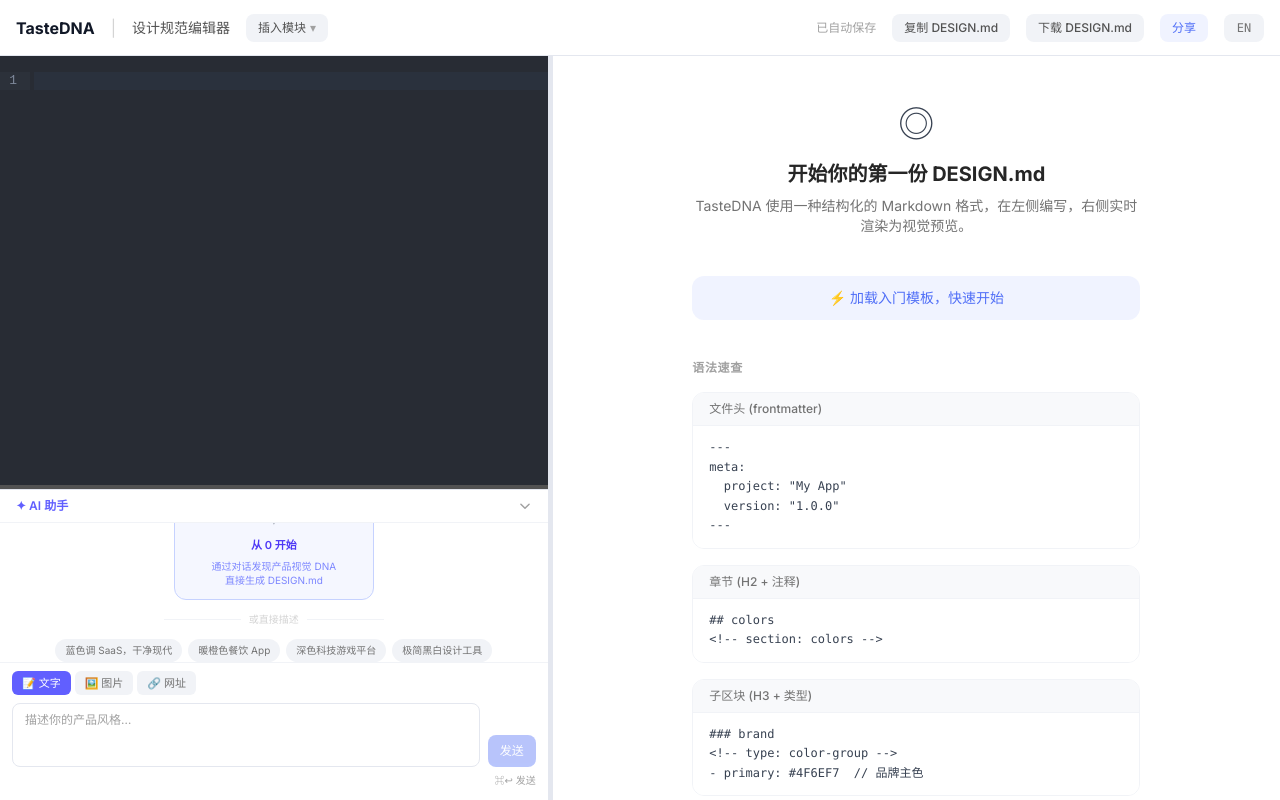
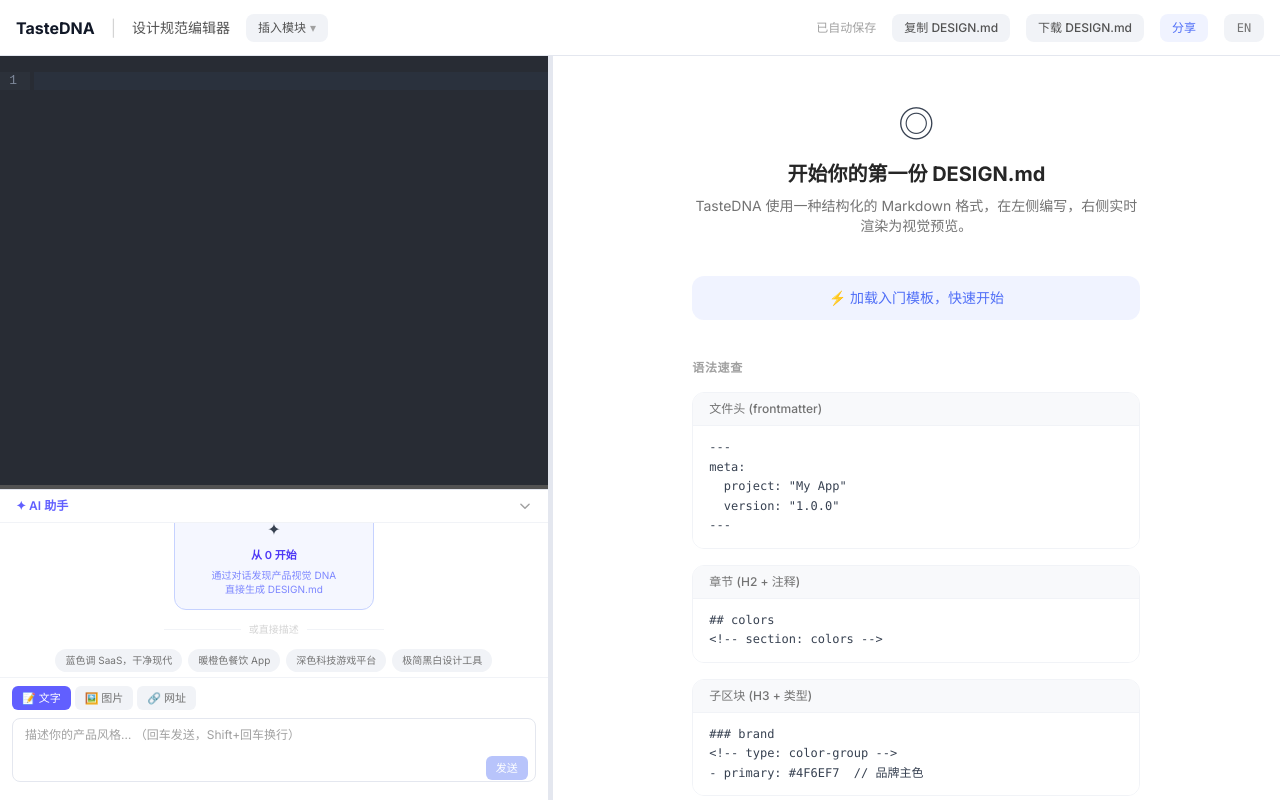
Before and after one commit to gongruiyun/TasteDNA, a Next.js app in the folder tastedna-app/: page /editor in a window 1280 px wide. Built offline with nearby package versions, Linux system fonts and the light colour scheme.

Commit message:
feat: move send button inside textarea, Enter to send

```diff
--- a/tastedna-app/components/ai/AIChatPanel.tsx
+++ b/tastedna-app/components/ai/AIChatPanel.tsx
@@ -214,7 +214,10 @@ export default function AIChatPanel({ currentContent, onApply, collapsed, onTogg
   }, [])
 
   const handleKeyDown = (e: React.KeyboardEvent) => {
-    if (e.key === 'Enter' && (e.metaKey || e.ctrlKey)) handleSend()
+    if (e.key === 'Enter' && !e.shiftKey) {
+      e.preventDefault()
+      handleSend()
+    }
   }
 
   const canSend = !generating && (
@@ -407,13 +410,13 @@ export default function AIChatPanel({ currentContent, onApply, collapsed, onTogg
 
         {/* Guide mode: simple chat input */}
         {guideMode && (
-          <div className="flex gap-2 mb-1">
+          <div className="relative mb-1">
             <textarea value={input} onChange={e => setInput(e.target.value)} onKeyDown={handleKeyDown}
-              placeholder="回复 AI…"
-              className="flex-1 text-xs text-neutral-800 placeholder-neutral-400 border border-neutral-200 rounded-lg px-3 py-2 resize-none focus:outline-none focus:border-indigo-400 focus:ring-1 focus:ring-indigo-100 h-16"
+              placeholder="回复 AI… （回车发送，Shift+回车换行）"
+              className="w-full text-xs text-neutral-800 placeholder-neutral-400 border border-neutral-200 rounded-lg px-3 pt-2 pb-8 resize-none focus:outline-none focus:border-indigo-400 focus:ring-1 focus:ring-indigo-100 h-16"
               disabled={generating} />
             <button onClick={handleSend} disabled={!canSend}
-              className="px-3 rounded-lg text-xs font-medium text-white self-end h-8 disabled:opacity-40 transition-colors"
+              className="absolute bottom-2 right-2 px-2.5 py-1 rounded-md text-[11px] font-medium text-white disabled:opacity-40 transition-colors"
               style={{ backgroundColor: '#4F6EF7' }}>
               {generating ? '…' : '发送'}
             </button>
@@ -422,13 +425,13 @@ export default function AIChatPanel({ currentContent, onApply, collapsed, onTogg
 
         {/* Text */}
         {!guideMode && tab === 'text' && (
-          <div className="flex gap-2">
+          <div className="relative">
             <textarea value={input} onChange={e => setInput(e.target.value)} onKeyDown={handleKeyDown}
-              placeholder={messages.length > 0 ? '继续优化，例如：主色改暖一点…' : '描述你的产品风格…'}
-              className="flex-1 text-xs text-neutral-800 placeholder-neutral-400 border border-neutral-200 rounded-lg px-3 py-2 resize-none focus:outline-none focus:border-indigo-400 focus:ring-1 focus:ring-indigo-100 h-16"
+              placeholder={messages.length > 0 ? '继续优化… （回车发送，Shift+回车换行）' : '描述你的产品风格… （回车发送，Shift+回车换行）'}
+              className="w-full text-xs text-neutral-800 placeholder-neutral-400 border border-neutral-200 rounded-lg px-3 pt-2 pb-8 resize-none focus:outline-none focus:border-indigo-400 focus:ring-1 focus:ring-indigo-100 h-16"
               disabled={generating} />
             <button onClick={handleSend} disabled={!canSend}
-              className="px-3 rounded-lg text-xs font-medium text-white self-end h-8 disabled:opacity-40 transition-colors"
+              className="absolute bottom-2 right-2 px-2.5 py-1 rounded-md text-[11px] font-medium text-white disabled:opacity-40 transition-colors"
               style={{ backgroundColor: '#4F6EF7' }}>
               {generating ? '…' : '发送'}
             </button>
@@ -522,7 +525,6 @@ export default function AIChatPanel({ currentContent, onApply, collapsed, onTogg
           </div>
         )}
 
-        <p className="text-[10px] text-neutral-400 mt-1.5 text-right">⌘↩ 发送</p>
       </div>
     </div>
   )
```
